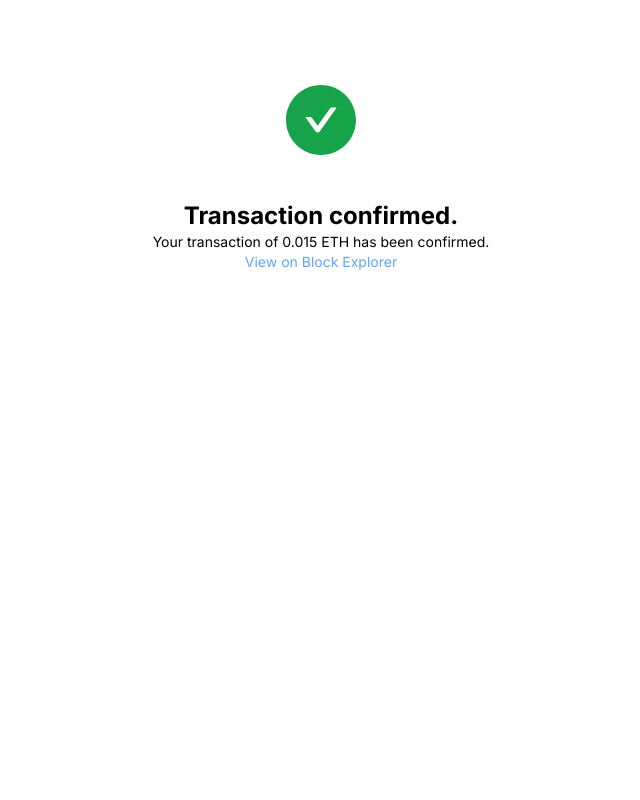
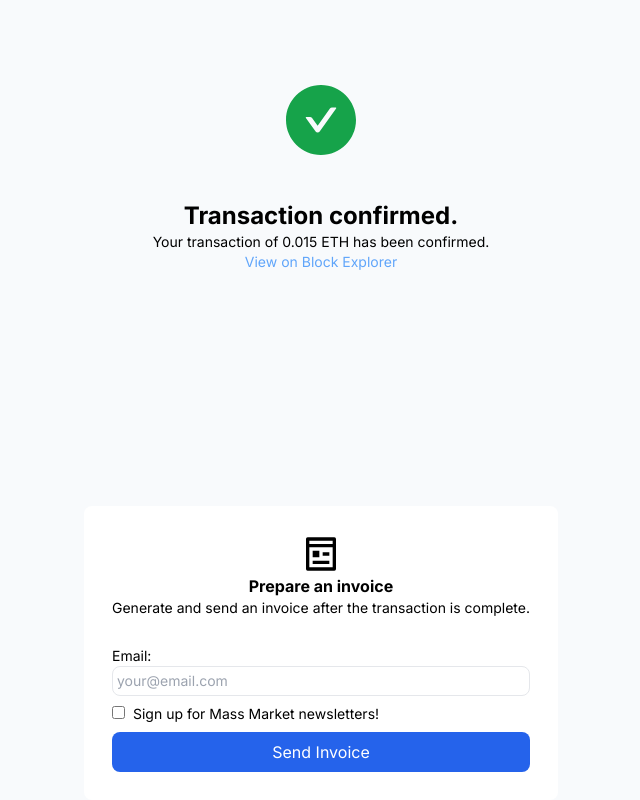
Before and after one commit to pietro-urias/screen_confirmation_avant, a Next.js app: page /processing in a window 1280 px wide. Shown: the whole page, without its empty margins (319-959 px from the left). Built offline with nearby package versions, Linux system fonts and the light colour scheme.

Commit message:
pop-up adicionado

```diff
--- a/app/processing/page.tsx
+++ b/app/processing/page.tsx
@@ -2,19 +2,42 @@
 import { useState } from "react";
 import { BiLoaderCircle } from "react-icons/bi";
 import { AiFillCheckCircle } from "react-icons/ai";
+import { RiPagesLine } from "react-icons/ri"
 import Link from 'next/link'
+import { useForm } from '@mantine/form';
+
 
 
 
 export default function Home() {
 
+    const [status, setStatus] = useState<"initial" | "pending" | "finished">("initial");
     const [loading, setLoading] = useState(true);
+
+    function handleSubmit() {
+        setStatus("pending")
+
+        setTimeout(() => {
+            setStatus("finished");
+        }, 1000);
+    }
     setTimeout(() => {
         setLoading(false);
     }, 1000);
 
+    const form = useForm({
+        initialValues: {
+            email: '',
+            termsOfService: false,
+        },
+
+        validate: {
+            email: (value: string) => (/^\S+@\S+$/.test(value) ? null : 'Invalid email'),
+        },
+    });
+
     return (
-        <main className="flex min-h-screen flex-col">
+        <main className="flex min-h-screen flex-col justify-between items-center bg-slate-50">
             <div className="flex flex-col flex-1 items-center">
                 {loading ? (
                     <>
@@ -29,8 +52,8 @@ export default function Home() {
 
                 ) : (
                     <>
-                    <AiFillCheckCircle className="w-20 h-20 mt-20 text-green-600" />
-                    <div className="flex flex-col items-center my-10">
+                        <AiFillCheckCircle className="w-20 h-20 mt-20 text-green-600" />
+                        <div className="flex flex-col items-center my-10">
                             <p className="text-center text-2xl font-bold">
                                 Transaction confirmed.
                             </p>
@@ -38,13 +61,64 @@ export default function Home() {
                                 Your transaction of 0.015 ETH has been confirmed.
                             </p>
                             <Link className="text-center text-sm text-blue-400" href="/processing">View on Block Explorer</Link>
-                            </div>
+                        </div>
                     </>
+                )}
+            </div>
 
-                )}
+            {/* daqui para baixo é o form usando o Mantine/form */}
 
-                {/*  */}
-            </div>
-        </main >
+
+            {status !== "finished" ? <form onSubmit={form.onSubmit(() => handleSubmit())}
+                className=" rounded-lg flex flex-col items-center shadow- xl bg-white p-7 ">
+                <RiPagesLine className="w-10 h-10" />
+                <p className="font-bold">
+                    Prepare an invoice
+                </p>
+                <p className="text-sm mb-7">
+                    Generate and send an invoice after the transaction is complete.
+                </p>
+
+                <div className="flex flex-col justify-start items-start w-full ">
+                    {/* Campo email */}
+                    <label htmlFor="email" className="text-sm ">
+                        Email:
+                    </label>
+                    <input
+                        id="email"
+                        className="text-sm mb-2 border border-gray-200 rounded-lg w-full p-1"
+                        placeholder="your@email.com"
+                        {...form.getInputProps('email')}
+                    />
+                    {/* Campo checkbox */}
+                    <label htmlFor="checkbox" className="text-sm mr-2">
+                        <input
+                            className="mr-2"
+                            id="checkbox"
+                            type="checkbox"
+                            {...form.getInputProps('checkbox')}
+                        />
+                        Sign up for Mass Market newsletters!
+                    </label>
+                    {/* Campo Botão */}
+                    <button className="bg-blue-600 text-white rounded-lg p-2 w-full mt-2">
+                        {status === "initial" ? "Send Invoice" : "Loading..."}
+                    </button>
+                </div>
+            </form>
+                :
+                <>
+                    <form className="rounded-lg flex flex-col items-center shadow- xl bg-white p-7">
+                    <AiFillCheckCircle className="h-10 w-10 text-green-600" />
+                        <p className="font-bold">
+                            Invoice generated
+                        </p>
+                        <p className="text-sm">
+                            An invoice will be sent to <strong>{form.values.email}</strong> after the transaction is processed
+                        </p>
+                    </form>
+                </>
+            }
+        </main>
     );
 }
```
